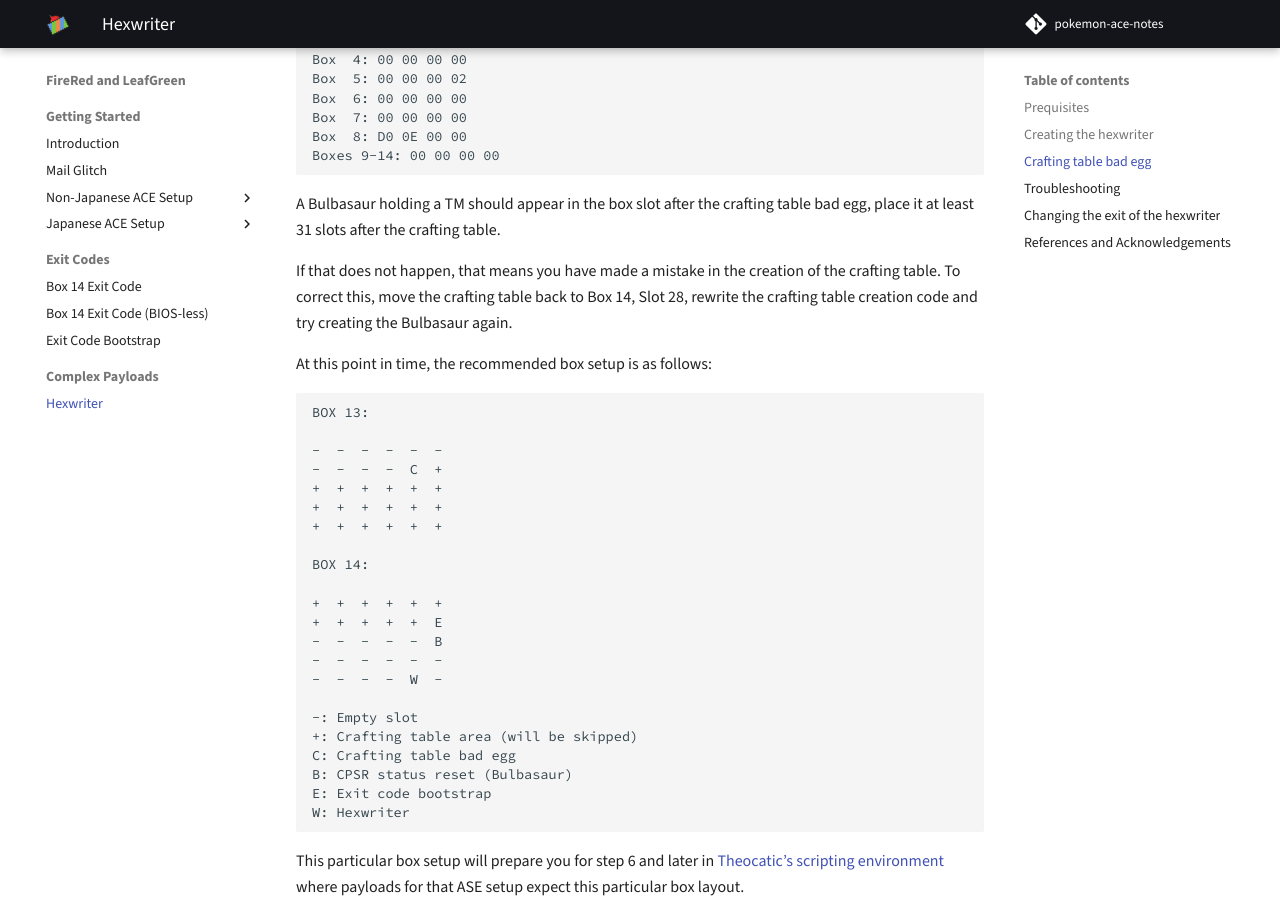
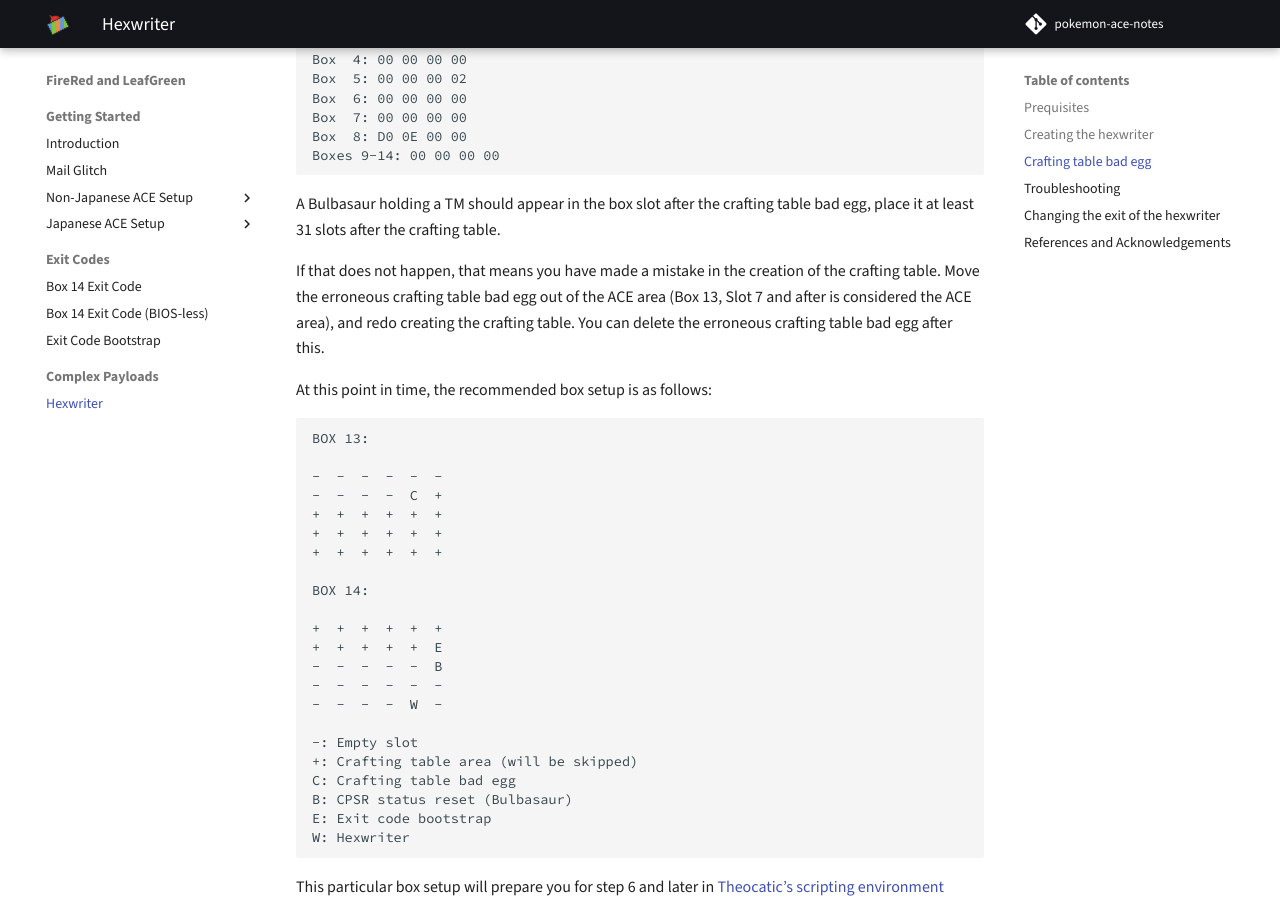
Before and after one commit to pomeg-letterbombers/pokemon-ace-notes, an MkDocs documentation site: the page built from docs/frlg/complex-payloads/hex-writer.md, in a window 1280 px wide and 900 px high, scrolled down 4963 px. Built offline with MkDocs 1.6.1 and Material for MkDocs 9.7.7, drawn with Linux system fonts in a browser that asks for light colours; comment, search, counter and statistics services are not loaded.

Commit message:
Correct instructions for erroneous bad egg.
It turns out placing it in Box 14, Slot 28 might not actually work properly, so its better to just create a new one then delete the old one afterwards.

```diff
--- a/docs/frlg/complex-payloads/hex-writer.md
+++ b/docs/frlg/complex-payloads/hex-writer.md
@@ -474,8 +474,7 @@ Boxes 9-14: 00 00 00 00
 
 A Bulbasaur holding a TM should appear in the box slot after the crafting table bad egg, place it at least 31 slots after the crafting table.
 
-If that does not happen, that means you have made a mistake in the creation of the crafting table.
-To correct this, move the crafting table back to Box 14, Slot 28, rewrite the crafting table creation code and try creating the Bulbasaur again.
+If that does not happen, that means you have made a mistake in the creation of the crafting table. Move the erroneous crafting table bad egg out of the ACE area (Box 13, Slot 7 and after is considered the ACE area), and redo creating the crafting table. You can delete the erroneous crafting table bad egg after this.
 
 At this point in time, the recommended box setup is as follows:
 
```
